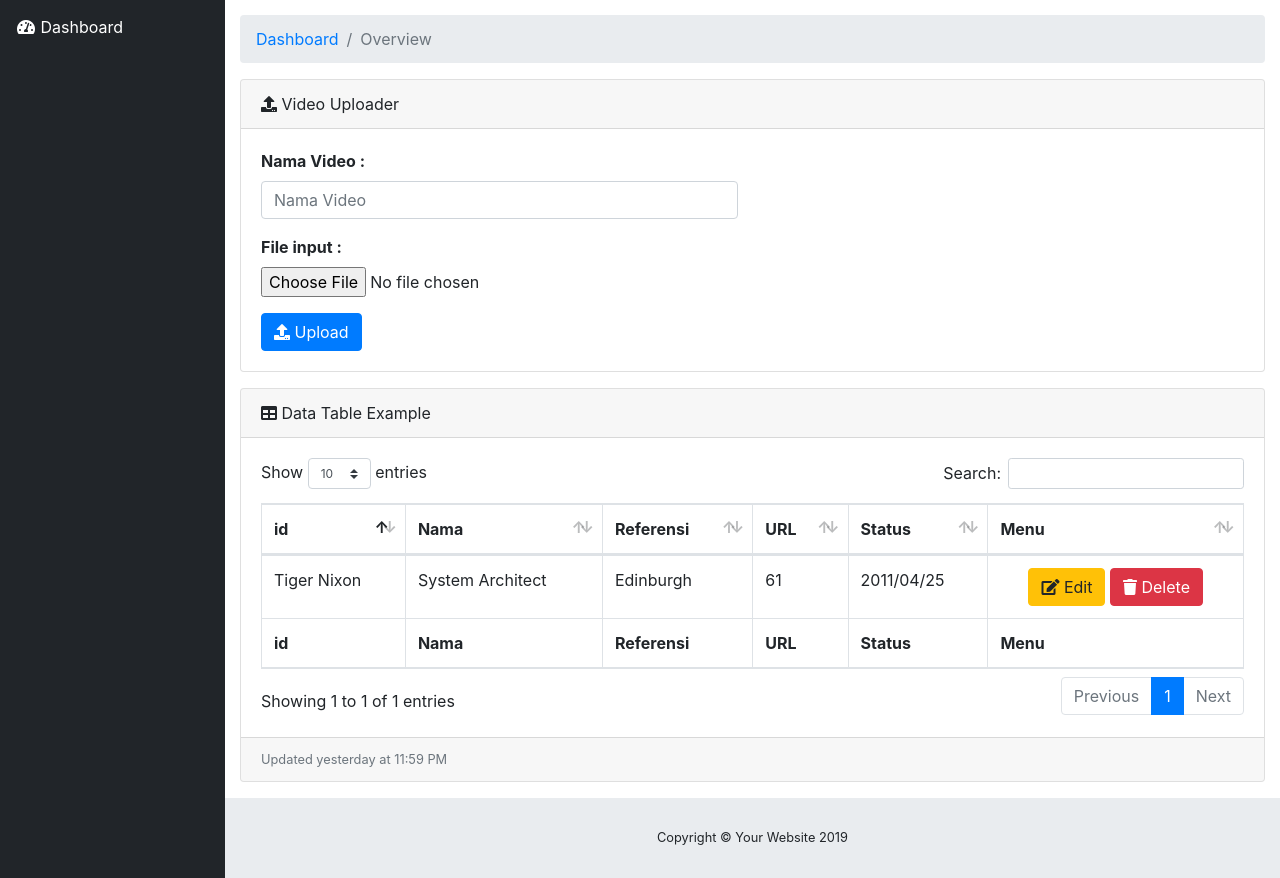
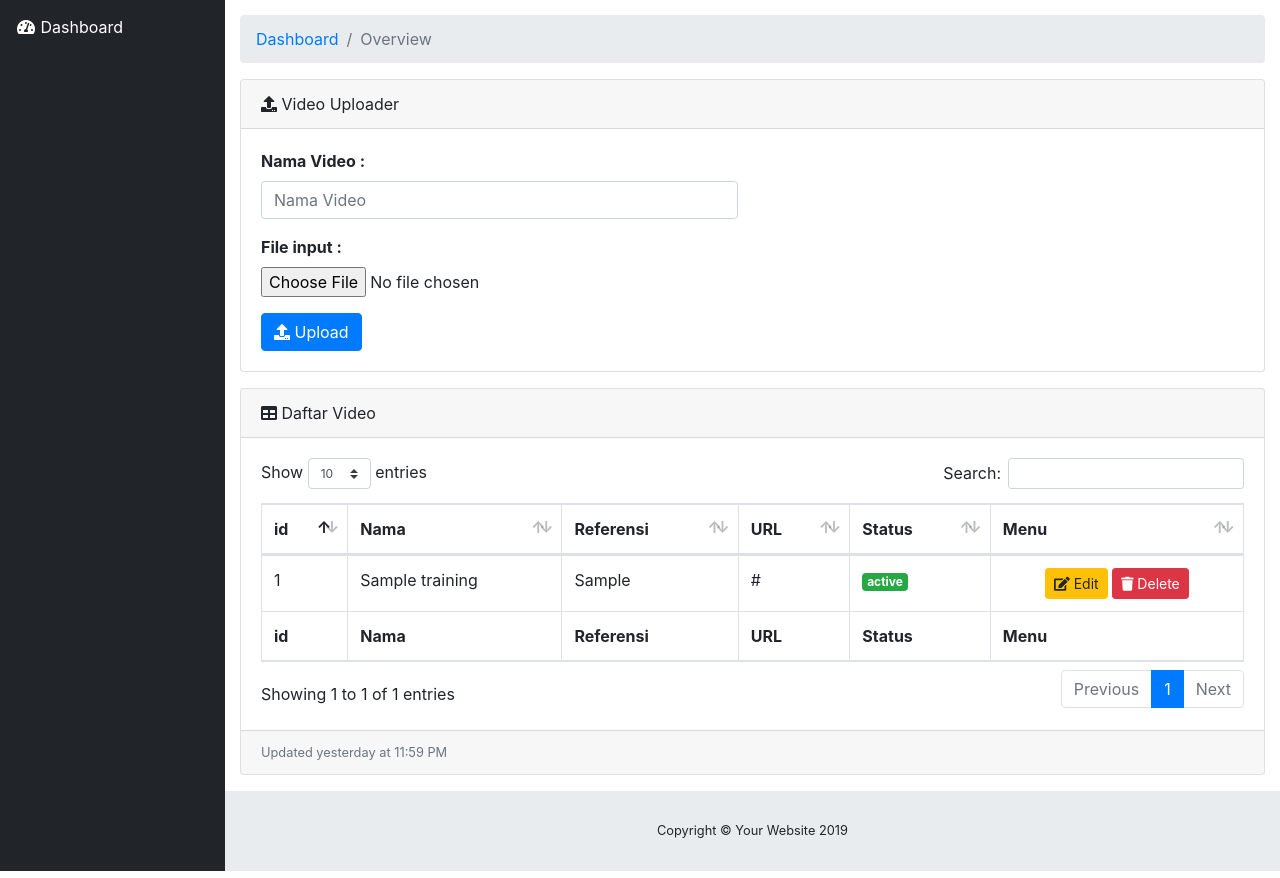
Before and after one commit to ledleledle/video_uploader, a PHP site: page / in a window 1280 px wide. Shown: the part 57-935 px from the top of the page. Run offline with PHP 8.4, Linux system fonts and the light colour scheme; tables that the repository leaves empty hold one stand-in row (values such as "Sample post").

Commit message:
Push Anyar

```diff
--- a/index.php
+++ b/index.php
@@ -1,3 +1,6 @@
+ <?php
+ session_start();
+  include("config.php"); ?>
 <!DOCTYPE html>
 <html lang="en">
 
@@ -105,10 +108,10 @@
           </ol>
 
           <?php
-          if(@$_GET['id'] == 'suc'){ ?>
+          if(@$_SESSION['stats'] == 'suc'){ ?>
           <div class="alert alert-success">
             <strong>Success!</strong> Indicates a successful or positive action.
-          </div> <?php } if(@$_GET['id'] == 'err'){ ?>
+          </div> <?php } if(@$_SESSION['stats'] == 'err'){ ?>
           <div class="alert alert-danger">
             <strong>Success!</strong> Indicates a successful or positive action.
           </div>
@@ -144,10 +147,11 @@
           <div class="card mb-3">
             <div class="card-header">
               <i class="fas fa-table"></i>
-              Data Table Example</div>
+              Daftar Video</div>
             <div class="card-body">
               <div class="table-responsive">
                 <table class="table table-bordered" id="dataTable" width="100%" cellspacing="0">
+
                   <thead>
                     <tr>
                       <th>id</th>
@@ -169,16 +173,25 @@
                     </tr>
                   </tfoot>
                   <tbody>
+                  <?php
+                  $shw = mysqli_query($con,'SELECT * FROM video_training');
+                  while($row = mysqli_fetch_array($shw)){
+                  ?>
                     <tr>
-                      <td>Tiger Nixon</td>
-                      <td>System Architect</td>
-                      <td>Edinburgh</td>
-                      <td>61</td>
-                      <td>2011/04/25</td>
-                      <td align="center"><div class="btn btn-warning"><i class="fas fa-edit"></i> Edit</div>
-                      <div class="btn btn-danger"><i class="fas fa-trash"></i> Delete</div></td>
+                      <td><?php echo $row['id_video'] ?></td>
+                      <td><?php echo $row['nama_video'] ?></td>
+                      <td><?php echo $row['referensi_video'] ?></td>
+                      <td><?php echo $row['url_video'] ?></td>
+                      <?php if($row['status_aktif'] == 'active'){ ?>
+                      <td><span class="badge badge-success"><?php echo $row['status_aktif'] ?></span></td>
+                      <?php }elseif(($row['status_aktif'] == 'inactive')){ ?>
+                      <td><span class="badge badge-danger"><?php echo $row['status_aktif'] ?></span></td>
+                    <?php } ?>
+                      <td align="center"><div class="btn btn-warning btn-sm"><i class="fas fa-edit"></i> Edit</div>
+                      <button type="button" class="btn btn-danger btn-sm" data-toggle="modal" data-target="#modal_del" data-whatever="@mdo"><i class="fas fa-trash"></i> Delete</button></td>
                     </tr>
-                  </tbody>
+                <?php } ?>
+                </tbody>
                 </table>
               </div>
             </div>
@@ -221,7 +234,28 @@
         </div>
       </div>
     </div>
-
+<!-- Modal Delete-->
+<div class="modal fade" id="modal_del" tabindex="-1" role="dialog" aria-labelledby="exampleModalLabel" aria-hidden="true">
+  <div class="modal-dialog" role="document">
+    <div class="modal-content">
+      <div class="modal-header">
+        <h5 class="modal-title" id="exampleModalLabel">Delete Data</h5>
+        <button type="button" class="close" data-dismiss="modal" aria-label="Close">
+          <span aria-hidden="true">&times;</span>
+        </button>
+      </div>
+      <div class="modal-body">
+        <form>
+          <div class="form-group">
+            <label class="col-form-label">Anda Yakin Akan Menghapus Data Ini?</label>
+      </div>
+      <div class="modal-footer">
+        <button type="button" class="btn btn-secondary" data-dismiss="modal">Close</button>
+        <button type="button" class="btn btn-danger">Delete</button>
+      </div>
+    </div>
+  </div>
+</div>
     <!-- Bootstrap core JavaScript-->
     <script src="vendor/jquery/jquery.min.js"></script>
     <script src="vendor/bootstrap/js/bootstrap.bundle.min.js"></script>
@@ -238,3 +272,4 @@
   </body>
 
 </html>
+<?php unset($_SESSION['stats']);
```
Also changed, not shown: upload.php (+5 -2 lines).
